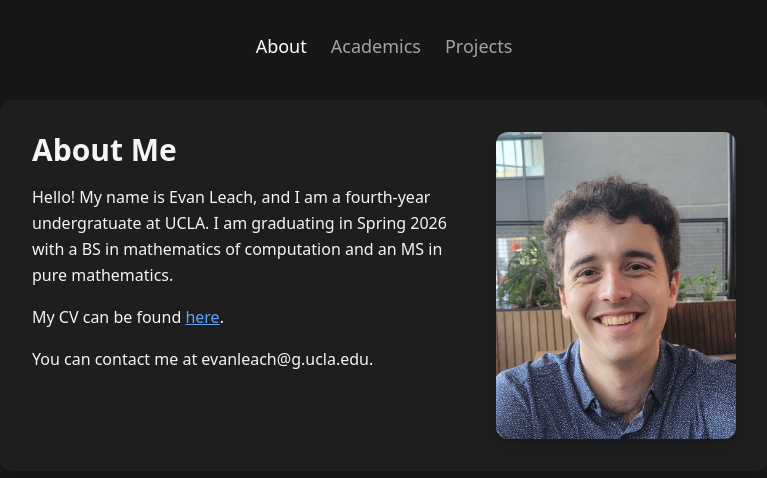
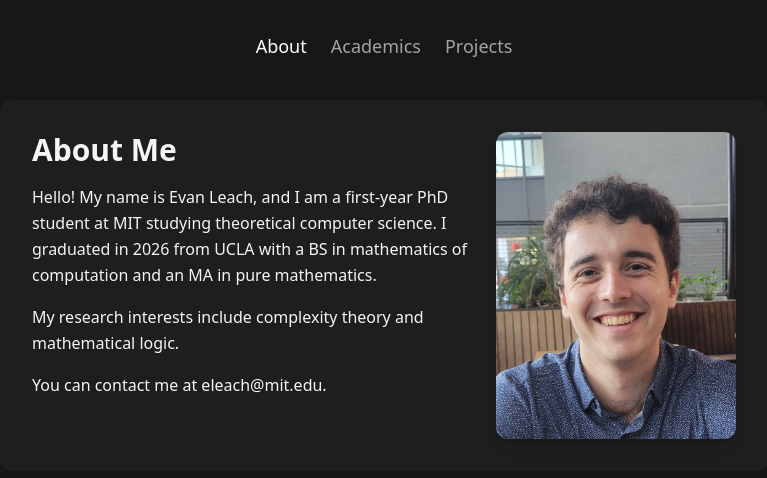
Before and after one commit to evan-leach/website, a React (Vite) app: page / in a window 1280 px wide. Shown: the top 478 px of the page, without its empty margins (256-1023 px from the left). Built offline with nearby package versions, Linux system fonts and the light colour scheme.

Commit message:
Updates to bio and papers

```diff
--- a/src/pages/About.jsx
+++ b/src/pages/About.jsx
@@ -7,24 +7,16 @@ export default function About() {
         <h1 className="text-3xl font-semibold">About Me</h1>
 
         <p className="leading-relaxed">
-          Hello! My name is Evan Leach, and I am a fourth-year undergratuate at UCLA. I am graduating in
-          Spring 2026 with a BS in mathematics of computation and an MS in pure mathematics.
+          Hello! My name is Evan Leach, and I am a first-year PhD student at MIT studying theoretical computer science.
+          I graduated in 2026 from UCLA with a BS in mathematics of computation and an MA in pure mathematics.
         </p>
 
         <p className="leading-relaxed">
-          My CV can be found{" "}
-          <a
-            href="https://evan-leach.github.io/pdfs/CV.pdf"
-            target="_blank"
-            rel="noopener noreferrer"
-            className="link"
-          >
-            here
-          </a>.
+          My research interests include complexity theory and mathematical logic.
         </p>
 
         <p className="leading-relaxed">
-          You can contact me at evanleach@g.ucla.edu.
+          You can contact me at eleach@mit.edu.
         </p>
       </div>
 
--- a/src/pages/Academics.jsx
+++ b/src/pages/Academics.jsx
@@ -21,15 +21,15 @@ const academics = [
     ),
   },
   {
-    title: "Descriptive Set Theory and Circuit Complexity",
+    title: "Restrictions of Infinite Circuits",
     description: (
       <div>
-        Explored connections between countable circuits and Borel/analytic sets under the mentorship of Professor Anton
-        Bernshteyn at UCLA. Developed new circuit-based proofs for results from descriptive set theory and infinite circuit
-        complexity, including the Borel hierarchy theorem, Ramsey-like results, and the fact that no countable
-        circuit can compute an infinite parity function. My final report can be found{" "}
+        Formulated and proved an infinite analog of Håstad's switching lemma under the mentorship of
+        Professor Anton Bernshteyn at UCLA. Using the characterization of Borel sets by infinite circuits, this lemma
+        leads to a new, combinatorial proof of the Borel hierarchy theorem, along with several Ramsey-like properties of
+        Borel sets and functions. The paper be found{" "}
         <a
-          href="https://evan-leach.github.io/pdfs/DST%20and%20Circuit%20Complexity.pdf"
+          href="https://evan-leach.github.io/pdfs/Restrictions%20of%20Infinite%20Circuits.pdf"
           target="_blank"
           rel="noopener noreferrer"
           className="link"
```
Also changed, not shown: 2 other files (tests, documents, lock files or other folders).
